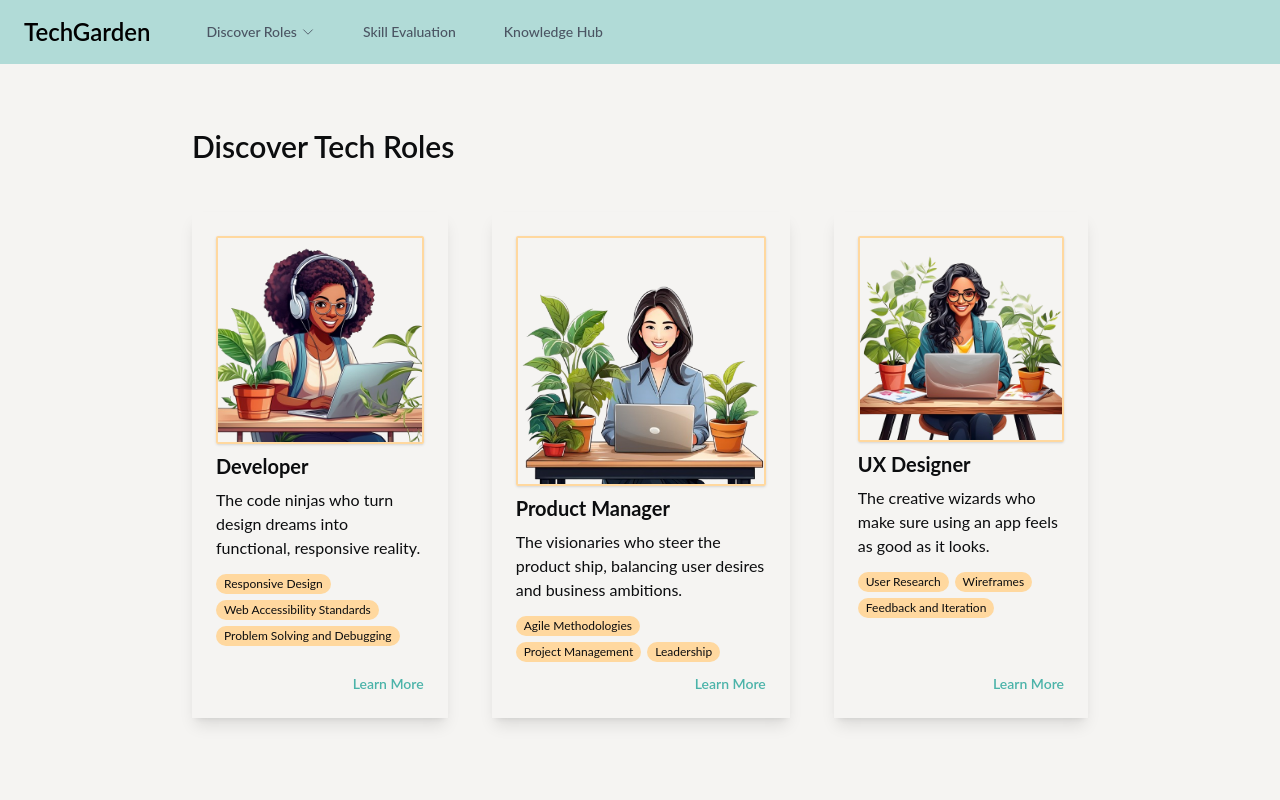
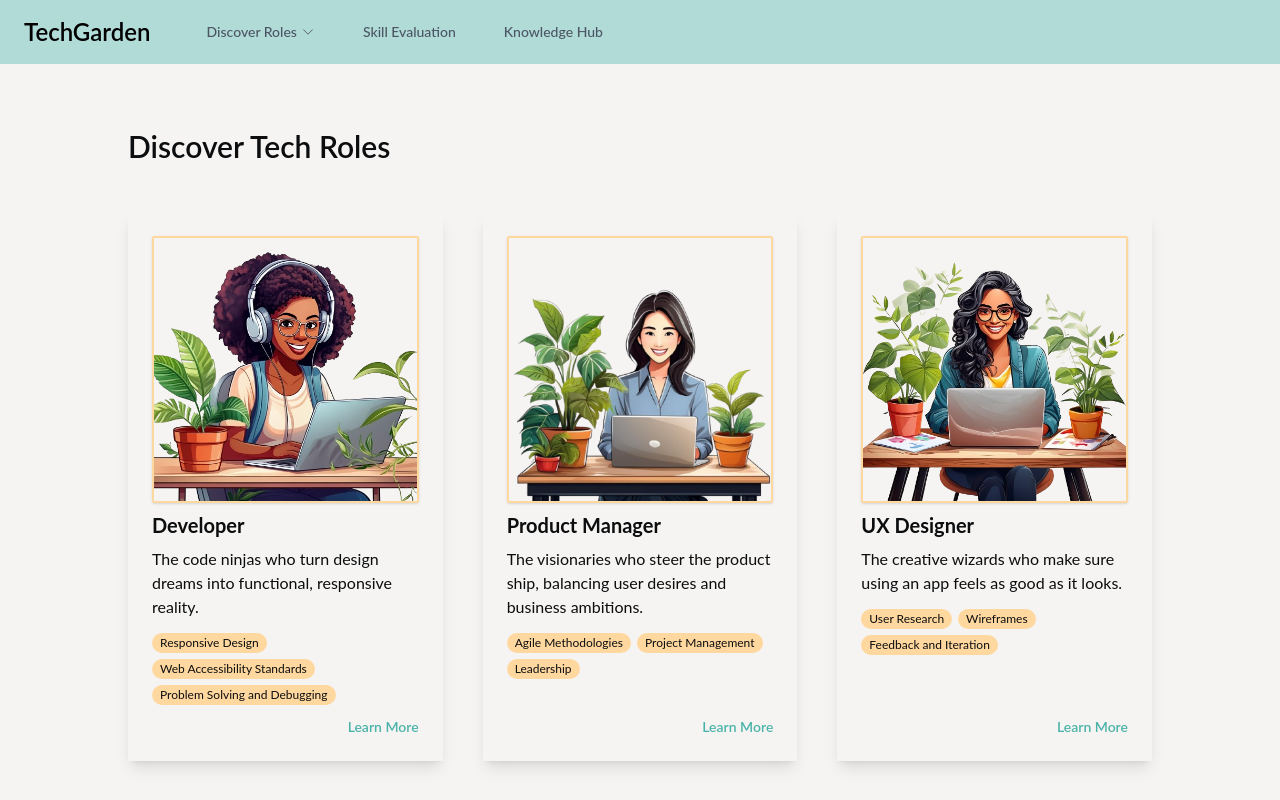
Before and after one commit to cherryontech/TechGarden, a React (Create React App) app: page /tech-roles in a window 1280 px wide. Shown: the top 800 px of the page. Built offline with nearby package versions, Linux system fonts and the light colour scheme.

Commit message:
adjust card layout to grid so they stay same size

```diff
--- a/src/pages/TechRoles.js
+++ b/src/pages/TechRoles.js
@@ -2,15 +2,15 @@ import roleData from "../data/RoleData";
 
 function TechRoles() {
   return (
-    <div className="md:max-w-2xl lg:max-w-4xl my-24 md:my-32">
-      <h2 className="text-xl md:text-3xl font-semibold text-midnight-moss pb-9 md:pb-12">
+    <div className="md:max-w-2xl lg:max-w-4xl xl:max-w-5xl my-24 md:my-32">
+      <h2 className="text-2xl md:text-3xl font-semibold text-midnight-moss pb-9 md:pb-12">
         Discover Tech Roles
       </h2>
-      <div className="flex flex-col md:flex-row gap-11">
+      <div className="grid grid-cols-1 sm:grid-cols-2 md:grid-cols-3 gap-10">
         {roleData.map((role, index) => (
           <div
             key={index}
-            className="flex flex-col p-6 text-gray-700 bg-transparent shadow-lg max-w-xs"
+            className="flex flex-col p-6 bg-transparent shadow-lg max-w-xs"
           >
             <div className="shadow border-2 border-light-orange rounded-sm">
               <img
@@ -23,7 +23,7 @@ function TechRoles() {
               <p className="text-xl font-bold text-midnight-moss pt-2">
                 {role.title}
               </p>
-              <p className="text-base text-midnight-moss pt-2">
+              <p className="sm:text-sm lg:text-base text-midnight-moss pt-2">
                 {role.shortDescription}
               </p>
               <div className="flex flex-wrap pt-2">
```
